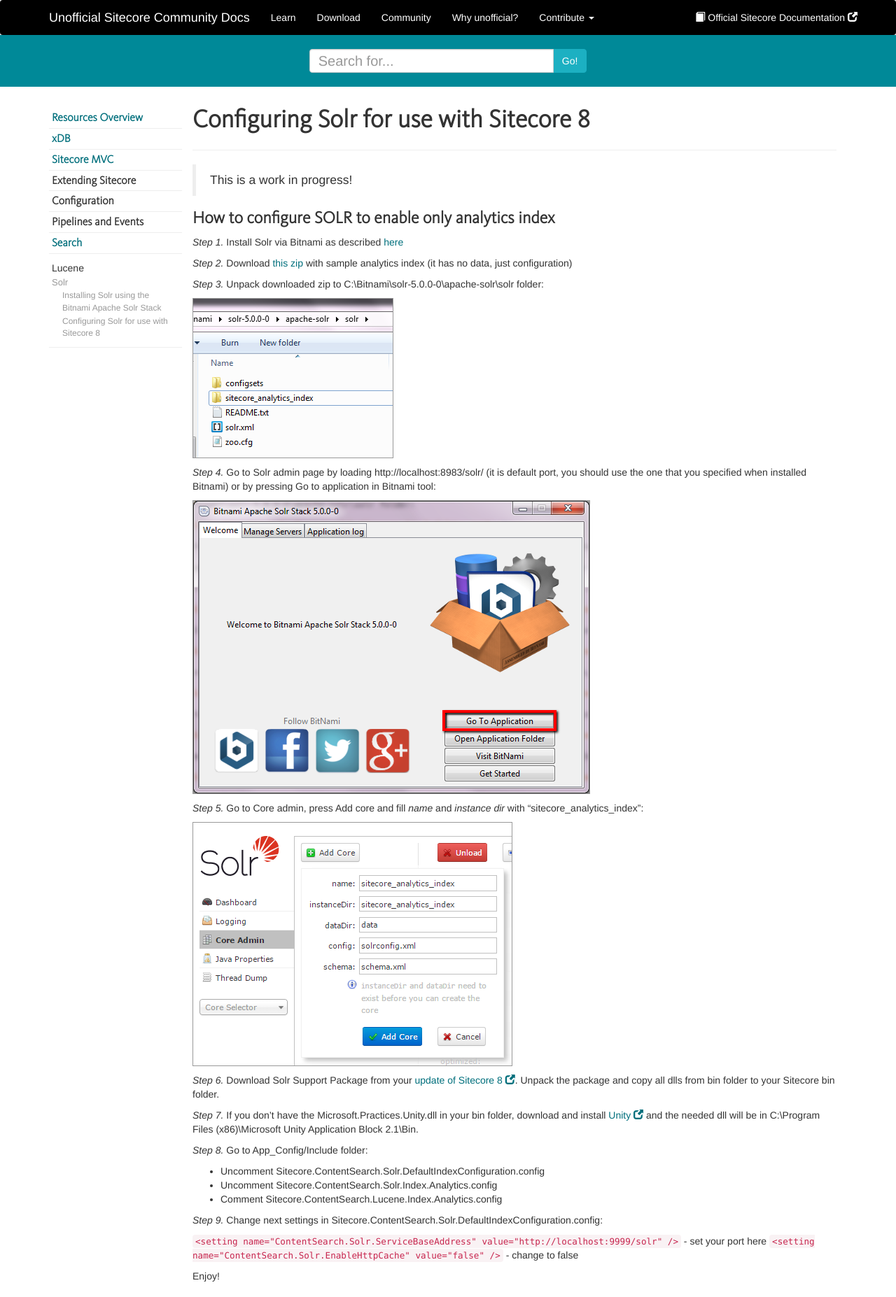
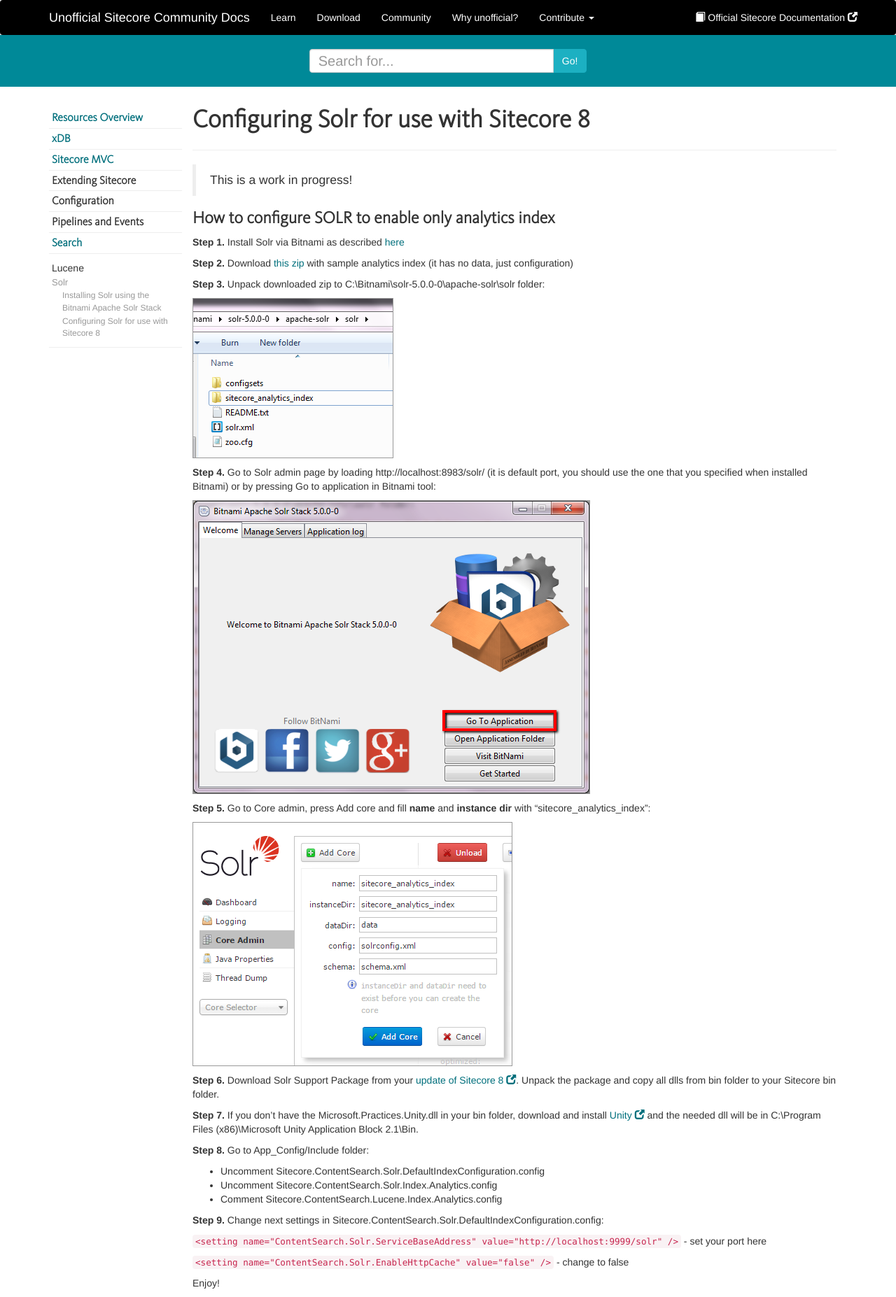
Before and after one commit to Sitecore-Community/docs, a Jekyll site: the page built from search/solr/Configuring-Solr-for-use-with-Sitecore-8/index.md, in a window 1280 px wide. Shown: the whole page at 70% size. Built offline with Jekyll 4.4.1, drawn with Linux system fonts in a browser that asks for light colours; nearby versions of some CDN libraries; a script that is not in the unit is left out; comment, search, counter and statistics services are not loaded.

Commit message:
formatting

```diff
--- a/search/solr/Configuring-Solr-for-use-with-Sitecore-8/index.md
+++ b/search/solr/Configuring-Solr-for-use-with-Sitecore-8/index.md
@@ -8,35 +8,36 @@
 
 ### How to configure SOLR to enable only analytics index
 
-*Step 1.* Install Solr via Bitnami as described  [here]({{ site.baseurl }}/search/solr/installing-solr-using-the-bitnami-apache-solr-stack/)
+**Step 1.** Install Solr via Bitnami as described  [here]({{ site.baseurl }}/search/solr/installing-solr-using-the-bitnami-apache-solr-stack/)
 
-*Step 2.* Download [this zip]({{ site.baseurl}}/search/solr/Configuring-Solr-for-use-with-Sitecore-8/sitecore_analytics_index.zip) with sample analytics index (it has no data, just configuration)
+**Step 2.** Download [this zip]({{ site.baseurl}}/search/solr/Configuring-Solr-for-use-with-Sitecore-8/sitecore_analytics_index.zip) with sample analytics index (it has no data, just configuration)
 
-*Step 3.* Unpack downloaded zip to C:\Bitnami\solr-5.0.0-0\apache-solr\solr folder:
+**Step 3.** Unpack downloaded zip to C:\Bitnami\solr-5.0.0-0\apache-solr\solr folder:
 
 <img src="/docs/images/search/solr/Configuring-Solr-for-use-with-Sitecore-8/solrfolder.png"  />
 
-*Step 4.* Go to Solr admin page by loading http://localhost:8983/solr/ (it is default port, you should use the one that you specified when installed Bitnami) or by pressing Go to application in Bitnami tool:
+**Step 4.** Go to Solr admin page by loading http://localhost:8983/solr/ (it is default port, you should use the one that you specified when installed Bitnami) or by pressing Go to application in Bitnami tool:
 
 <img src="/docs/images/search/solr/Configuring-Solr-for-use-with-Sitecore-8/bitnamistart.png"  />
 
-*Step 5.* Go to Core admin, press Add core and fill *name* and *instance dir* with "sitecore_analytics_index":
+**Step 5.** Go to Core admin, press Add core and fill **name** and **instance dir** with "sitecore_analytics_index":
 
 <img src="/docs/images/search/solr/Configuring-Solr-for-use-with-Sitecore-8/addcore.png"  />
 
-*Step 6.* Download Solr Support Package from your <a href="https://dev.sitecore.net/Downloads/Sitecore_Experience_Platform/8_0.aspx" >update of Sitecore 8</a>. Unpack the package and copy all dlls from bin folder to your Sitecore bin folder.
+**Step 6.** Download Solr Support Package from your <a href="https://dev.sitecore.net/Downloads/Sitecore_Experience_Platform/8_0.aspx" >update of Sitecore 8</a>. Unpack the package and copy all dlls from bin folder to your Sitecore bin folder.
 
-*Step 7.* If you don’t have the Microsoft.Practices.Unity.dll in your bin folder, download and install <a href="http://www.microsoft.com/en-gb/download/details.aspx?id=17866">Unity</a> and the needed dll will be in C:\Program Files (x86)\Microsoft Unity Application Block 2.1\Bin.
+**Step 7.** If you don’t have the Microsoft.Practices.Unity.dll in your bin folder, download and install <a href="http://www.microsoft.com/en-gb/download/details.aspx?id=17866">Unity</a> and the needed dll will be in C:\Program Files (x86)\Microsoft Unity Application Block 2.1\Bin.
 
-*Step 8.* Go to App_Config/Include folder:
+**Step 8.** Go to App_Config/Include folder:
 
 - Uncomment Sitecore.ContentSearch.Solr.DefaultIndexConfiguration.config
 - Uncomment Sitecore.ContentSearch.Solr.Index.Analytics.config
 - Comment Sitecore.ContentSearch.Lucene.Index.Analytics.config
 
-*Step 9.* Change next settings in Sitecore.ContentSearch.Solr.DefaultIndexConfiguration.config:
+**Step 9.** Change next settings in Sitecore.ContentSearch.Solr.DefaultIndexConfiguration.config:
 
 `<setting name="ContentSearch.Solr.ServiceBaseAddress" value="http://localhost:9999/solr" />` - set your port here
+
 `<setting name="ContentSearch.Solr.EnableHttpCache" value="false" />` - change to false
 
 Enjoy!
```
